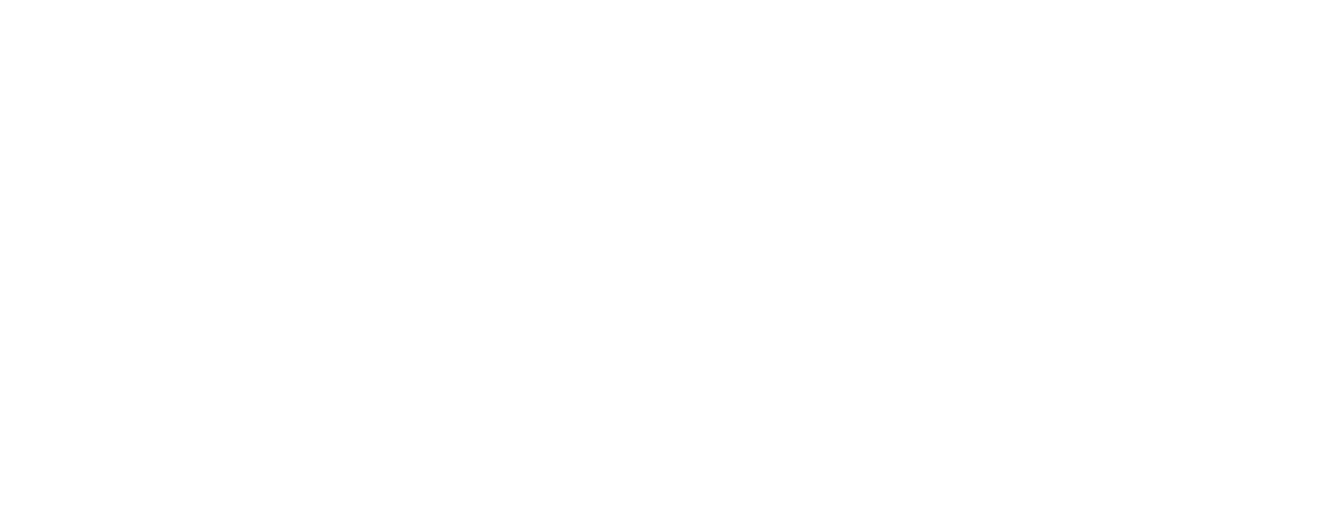
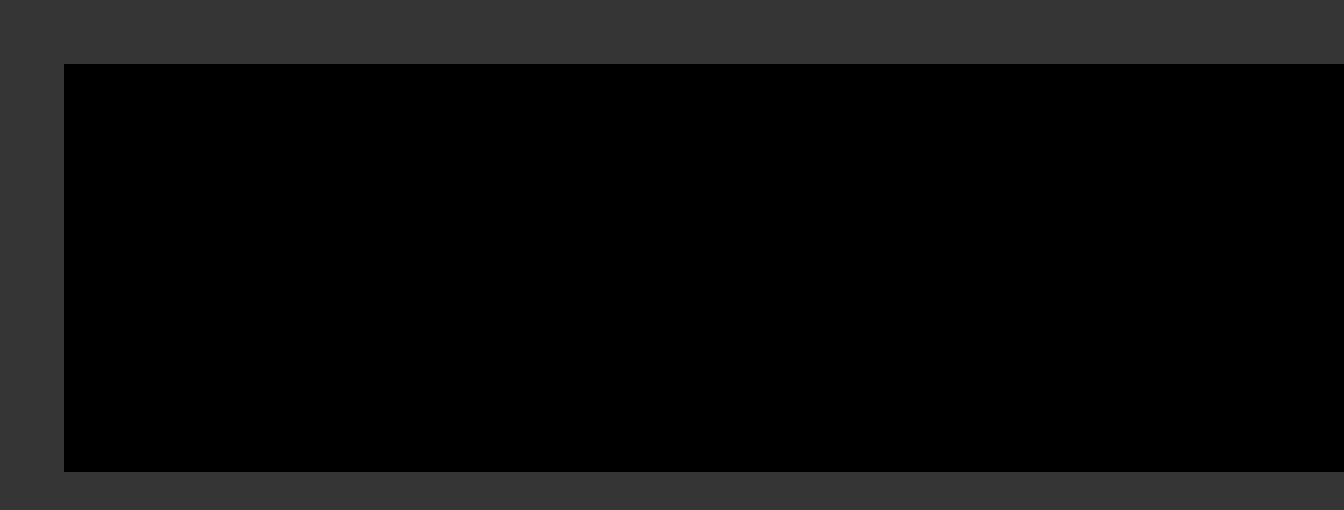
Before and after one commit to Nesrux/Front-Codeflix, a Next.js app: page / in a window 1280 px wide. Shown: the top 510 px of the page, 1344 px wide, since content can reach past the window. Built offline with nearby package versions, Linux system fonts and the light colour scheme.

Commit message:
feat: componente inicial

```diff
--- a/src/app/globals.css
+++ b/src/app/globals.css
@@ -2,26 +2,8 @@
 @tailwind components;
 @tailwind utilities;
 
-:root {
-  --background: #ffffff;
-  --foreground: #171717;
-}
-
-@media (prefers-color-scheme: dark) {
-  :root {
-    --background: #0a0a0a;
-    --foreground: #ededed;
+@layer base {
+  body {
+    @apply bg-[#353535] text-white;
   }
 }
-
-body {
-  color: var(--foreground);
-  background: var(--background);
-  font-family: Arial, Helvetica, sans-serif;
-}
-
-@layer utilities {
-  .text-balance {
-    text-wrap: balance;
-  }
-}
--- a/src/app/page.tsx
+++ b/src/app/page.tsx
@@ -2,8 +2,12 @@ import Image from 'next/image';
 
 export default function Home() {
   return (
-    <div className=''>
-
+    <div className='relative h-full lg:h-[140vh]'>
+      <main className='relative pb-24 pl-4 lg:space-y-24 lg:pl-16'>
+        <div className='flex flex-col space-y-2 py-16 md:space-y-4 lg:h-[65vh] lg:justify-end lg:pb-12'>
+          <div className='left-0 top-0 -z-10 flex h-[95vh] w-screen flex-col bg-black'></div>
+        </div>
+      </main>
     </div>
   );
 }
```
